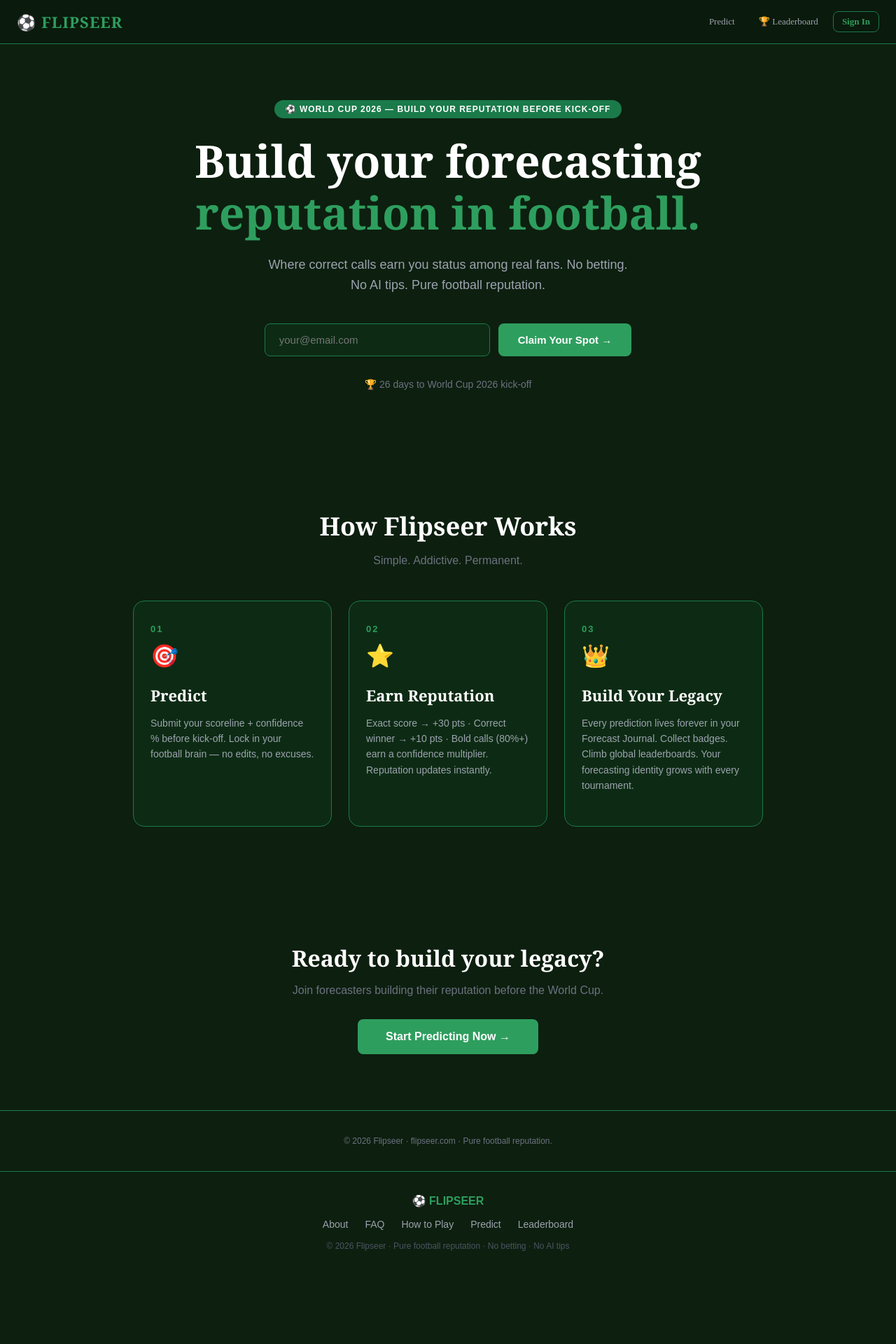
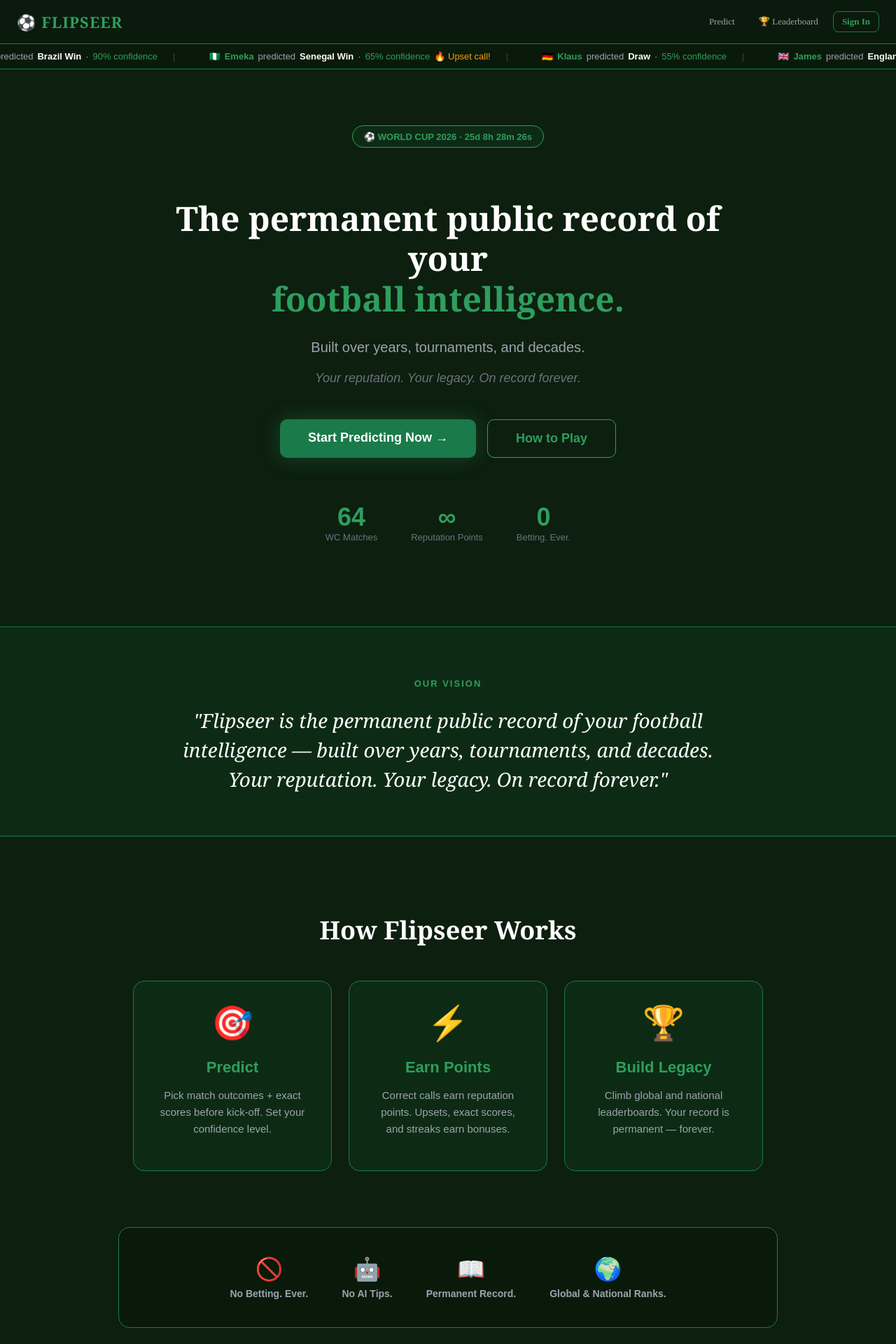
Before and after one commit to flipseer/flipseer, a Next.js app: page / in a window 1280 px wide. Shown: the top 1920 px of the page at 70% size. Before the commit the page ends 1819 px from the top, so only its background shows below. Built offline with nearby package versions, Linux system fonts and the light colour scheme; no server answers; the database is empty.

Commit message:
Update page.tsx

```diff
--- a/app/page.tsx
+++ b/app/page.tsx
@@ -1,5 +1,5 @@
 'use client';
-import { useState } from 'react';
+import { useState, useEffect } from 'react';
 import { createClient } from '@supabase/supabase-js';
 
 const supabase = createClient(
@@ -7,9 +7,83 @@ const supabase = createClient(
   process.env.NEXT_PUBLIC_SUPABASE_ANON_KEY!
 );
 
+const COUNTRY_FLAGS: { [key: string]: string } = {
+  'India': '🇮🇳', 'Brazil': '🇧🇷', 'Argentina': '🇦🇷', 'France': '🇫🇷',
+  'Germany': '🇩🇪', 'England': '🇬🇧', 'Spain': '🇪🇸', 'Portugal': '🇵🇹',
+  'Netherlands': '🇳🇱', 'Italy': '🇮🇹', 'Mexico': '🇲🇽', 'USA': '🇺🇸',
+  'Nigeria': '🇳🇬', 'Senegal': '🇸🇳', 'Morocco': '🇲🇦', 'Japan': '🇯🇵',
+  'South Korea': '🇰🇷', 'Australia': '🇦🇺', 'Canada': '🇨🇦', 'Colombia': '🇨🇴',
+  'Ecuador': '🇪🇨', 'Uruguay': '🇺🇾', 'Croatia': '🇭🇷', 'Serbia': '🇷🇸',
+  'Poland': '🇵🇱', 'Switzerland': '🇨🇭', 'Belgium': '🇧🇪', 'Denmark': '🇩🇰',
+  'Ghana': '🇬🇭', 'Cameroon': '🇨🇲', 'Tunisia': '🇹🇳', 'Saudi Arabia': '🇸🇦',
+  'Qatar': '🇶🇦', 'Iran': '🇮🇷', 'South Africa': '🇿🇦', 'Other': '🌍',
+};
+
+const FALLBACK_TICKER = [
+  { country: 'India', username: 'Praveen', match: 'Mexico vs South Africa', pick: 'Mexico Win', confidence: 80 },
+  { country: 'Brazil', username: 'Rafael', match: 'Brazil vs Croatia', pick: 'Brazil Win', confidence: 90 },
+  { country: 'Nigeria', username: 'Emeka', match: 'France vs Senegal', pick: 'Senegal Win', confidence: 65, upset: true },
+  { country: 'Germany', username: 'Klaus', match: 'Germany vs Japan', pick: 'Draw', confidence: 55 },
+  { country: 'England', username: 'James', match: 'England vs Croatia', pick: 'England Win', confidence: 75 },
+  { country: 'Spain', username: 'Carlos', match: 'Spain vs Morocco', pick: 'Spain Win', confidence: 85 },
+  { country: 'USA', username: 'Tyler', match: 'USA vs Canada', pick: 'USA Win', confidence: 70 },
+  { country: 'Japan', username: 'Kenji', match: 'Germany vs Japan', pick: 'Japan Win', confidence: 60, upset: true },
+];
+
 export default function Home() {
   const [email, setEmail] = useState('');
   const [submitted, setSubmitted] = useState(false);
+  const [tickerItems, setTickerItems] = useState(FALLBACK_TICKER);
+  const [days, setDays] = useState(0);
+  const [hours, setHours] = useState(0);
+  const [minutes, setMinutes] = useState(0);
+  const [seconds, setSeconds] = useState(0);
+
+  // Countdown timer
+  useEffect(() => {
+    const target = new Date('2026-06-11T00:00:00Z');
+    const interval = setInterval(() => {
+      const now = new Date();
+      const diff = target.getTime() - now.getTime();
+      if (diff <= 0) { clearInterval(interval); return; }
+      setDays(Math.floor(diff / (1000 * 60 * 60 * 24)));
+      setHours(Math.floor((diff / (1000 * 60 * 60)) % 24));
+      setMinutes(Math.floor((diff / (1000 * 60)) % 60));
+      setSeconds(Math.floor((diff / 1000) % 60));
+    }, 1000);
+    return () => clearInterval(interval);
+  }, []);
+
+  // Fetch real ticker data from Supabase
+  useEffect(() => {
+    const fetchTicker = async () => {
+      const { data } = await supabase
+        .from('predictions')
+        .select(`
+          predicted_outcome,
+          confidence_pct,
+          match_id,
+          profiles(username, country)
+        `)
+        .order('created_at', { ascending: false })
+        .limit(20);
+
+      if (data && data.length > 5) {
+        const items = data
+          .filter((p: any) => p.profiles?.username)
+          .map((p: any) => ({
+            country: p.profiles?.country || 'Other',
+            username: p.profiles?.username || 'Forecaster',
+            match: `Match ${p.match_id}`,
+            pick: p.predicted_outcome === 'home' ? 'Home Win' : p.predicted_outcome === 'away' ? 'Away Win' : 'Draw',
+            confidence: p.confidence_pct || 50,
+            upset: false,
+          }));
+        if (items.length > 0) setTickerItems(items);
+      }
+    };
+    fetchTicker();
+  }, []);
 
   const handleSubmit = async () => {
     if (!email) return;
@@ -17,70 +91,161 @@ export default function Home() {
     setSubmitted(true);
   };
 
-  const days = Math.ceil((new Date('2026-06-11').getTime() - new Date().getTime()) / (1000 * 60 * 60 * 24));
+  const doubled = [...tickerItems, ...tickerItems];
 
   return (
-    <main style={{ backgroundColor: '#0D1F0F', minHeight: '100vh', fontFamily: 'Arial, sans-serif', color: 'white' }}>
-      <section style={{ textAlign: 'center', padding: '80px 20px 60px' }}>
-        <div style={{ display: 'inline-block', backgroundColor: '#1A7A4A', color: 'white', fontSize: '12px', fontWeight: 'bold', padding: '6px 16px', borderRadius: '999px', marginBottom: '24px', letterSpacing: '1px' }}>
-          ⚽ WORLD CUP 2026 — BUILD YOUR REPUTATION BEFORE KICK-OFF
+    <main style={{ backgroundColor: '#0D1F0F', minHeight: '100vh', fontFamily: 'Arial, sans-serif', color: 'white', margin: 0 }}>
+
+      {/* LIVE TICKER */}
+      <div style={{
+        backgroundColor: '#0A1A0A',
+        borderBottom: '1px solid #1A7A4A',
+        overflow: 'hidden',
+        padding: '10px 0',
+        position: 'relative',
+      }}>
+        <div style={{
+          display: 'flex',
+          gap: '48px',
+          animation: 'ticker 40s linear infinite',
+          whiteSpace: 'nowrap',
+          width: 'max-content',
+        }}>
+          {doubled.map((item, i) => (
+            <span key={i} style={{ fontSize: '13px', color: '#9CA3AF', display: 'inline-flex', alignItems: 'center', gap: '6px' }}>
+              <span>{COUNTRY_FLAGS[item.country] || '🌍'}</span>
+              <span style={{ color: '#2E9E5E', fontWeight: 'bold' }}>{item.username}</span>
+              <span>predicted</span>
+              <span style={{ color: 'white', fontWeight: 'bold' }}>{item.pick}</span>
+              <span>·</span>
+              <span style={{ color: '#2E9E5E' }}>{item.confidence}% confidence</span>
+              {item.upset && <span style={{ color: '#F59E0B' }}>🔥 Upset call!</span>}
+              <span style={{ color: '#374151', marginLeft: '16px' }}>|</span>
+            </span>
+          ))}
         </div>
-        <h1 style={{ fontFamily: 'Georgia, serif', fontSize: 'clamp(32px, 6vw, 64px)', fontWeight: 'bold', lineHeight: 1.15, maxWidth: '800px', margin: '0 auto 24px' }}>
-          Build your forecasting<br />
-          <span style={{ color: '#2E9E5E' }}>reputation in football.</span>
+      </div>
+
+      <style>{`
+        @keyframes ticker {
+          0% { transform: translateX(0); }
+          100% { transform: translateX(-50%); }
+        }
+      `}</style>
+
+      {/* HERO */}
+      <section style={{ textAlign: 'center', padding: '80px 20px 40px', maxWidth: '900px', margin: '0 auto' }}>
+
+        {/* Badge */}
+        <div style={{ display: 'inline-block', backgroundColor: '#0D2B14', border: '1px solid #2E9E5E', borderRadius: '20px', padding: '6px 16px', marginBottom: '32px' }}>
+          <span style={{ fontSize: '13px', color: '#2E9E5E', fontWeight: 'bold' }}>⚽ WORLD CUP 2026 · {days}d {hours}h {minutes}m {seconds}s</span>
+        </div>
+
+        {/* Vision Statement */}
+        <h1 style={{ fontFamily: 'Georgia, serif', fontSize: '48px', lineHeight: '1.2', marginBottom: '24px', fontWeight: 'bold' }}>
+          The permanent public record of your<br />
+          <span style={{ color: '#2E9E5E' }}>football intelligence.</span>
         </h1>
-        <p style={{ fontSize: '18px', color: '#9CA3AF', maxWidth: '520px', margin: '0 auto 40px', lineHeight: 1.6 }}>
-          Where correct calls earn you status among real fans. No betting. No AI tips. Pure football reputation.
+
+        <p style={{ fontSize: '20px', color: '#9CA3AF', marginBottom: '16px', lineHeight: '1.6', maxWidth: '700px', margin: '0 auto 16px' }}>
+          Built over years, tournaments, and decades.
         </p>
-        {!submitted ? (
-          <div style={{ display: 'flex', gap: '12px', justifyContent: 'center', flexWrap: 'wrap' }}>
-            <input type="email" placeholder="your@email.com" value={email} onChange={(e) => setEmail(e.target.value)}
-              style={{ padding: '14px 20px', borderRadius: '8px', border: '1px solid #1A7A4A', backgroundColor: '#0D2B14', color: 'white', fontSize: '15px', width: '280px', outline: 'none' }} />
-            <button onClick={handleSubmit}
-              style={{ padding: '14px 28px', backgroundColor: '#2E9E5E', color: 'white', border: 'none', borderRadius: '8px', fontSize: '15px', fontWeight: 'bold', cursor: 'pointer' }}>
-              Claim Your Spot →
-            </button>
-          </div>
-        ) : (
-          <div style={{ backgroundColor: '#0D2B14', border: '1px solid #2E9E5E', borderRadius: '12px', padding: '20px 40px', display: 'inline-block' }}>
-            <p style={{ color: '#2E9E5E', fontWeight: 'bold', fontSize: '16px' }}>✅ You're on the list!</p>
-          </div>
-        )}
-        <div style={{ marginTop: '32px', fontSize: '14px', color: '#6B7280' }}>🏆 {days} days to World Cup 2026 kick-off</div>
-      </section>
 
-      <section style={{ maxWidth: '900px', margin: '0 auto', padding: '80px 20px' }}>
-        <div style={{ textAlign: 'center', marginBottom: '48px' }}>
-          <h2 style={{ fontFamily: 'Georgia, serif', fontSize: '36px', marginBottom: '8px' }}>How Flipseer Works</h2>
-          <p style={{ color: '#6B7280', fontSize: '16px' }}>Simple. Addictive. Permanent.</p>
+        <p style={{ fontSize: '18px', color: '#6B7280', marginBottom: '48px', fontStyle: 'italic' }}>
+          Your reputation. Your legacy. On record forever.
+        </p>
+
+        {/* CTA */}
+        <div style={{ display: 'flex', gap: '16px', justifyContent: 'center', flexWrap: 'wrap', marginBottom: '64px' }}>
+          <a href="/predict" style={{
+            backgroundColor: '#1A7A4A', color: 'white', padding: '16px 40px',
+            borderRadius: '10px', textDecoration: 'none', fontSize: '18px', fontWeight: 'bold',
+            boxShadow: '0 0 30px rgba(46,158,94,0.3)',
+          }}>
+            Start Predicting Now →
+          </a>
+          <a href="/how-to-play" style={{
+            backgroundColor: 'transparent', color: '#2E9E5E', padding: '16px 40px',
+            borderRadius: '10px', textDecoration: 'none', fontSize: '18px', fontWeight: 'bold',
+            border: '1px solid #2E9E5E',
+          }}>
+            How to Play
+          </a>
         </div>
-        <div style={{ display: 'grid', gridTemplateColumns: 'repeat(auto-fit, minmax(260px, 1fr))', gap: '24px' }}>
+
+        {/* Stats Row */}
+        <div style={{ display: 'flex', justifyContent: 'center', gap: '48px', flexWrap: 'wrap', marginBottom: '80px' }}>
           {[
-            { num: '01', title: 'Predict', icon: '🎯', body: 'Submit your scoreline + confidence % before kick-off. Lock in your football brain — no edits, no excuses.' },
-            { num: '02', title: 'Earn Reputation', icon: '⭐', body: 'Exact score → +30 pts · Correct winner → +10 pts · Bold calls (80%+) earn a confidence multiplier. Reputation updates instantly.' },
-            { num: '03', title: 'Build Your Legacy', icon: '👑', body: 'Every prediction lives forever in your Forecast Journal. Collect badges. Climb global leaderboards. Your forecasting identity grows with every tournament.' },
-          ].map(({ num, title, icon, body }) => (
-            <div key={num} style={{ backgroundColor: '#0D2B14', border: '1px solid #1A7A4A', borderRadius: '16px', padding: '32px 24px' }}>
-              <div style={{ fontSize: '13px', color: '#2E9E5E', fontWeight: 'bold', letterSpacing: '2px', marginBottom: '12px' }}>{num}</div>
-              <div style={{ fontSize: '32px', marginBottom: '12px' }}>{icon}</div>
-              <h3 style={{ fontFamily: 'Georgia, serif', fontSize: '22px', marginBottom: '12px' }}>{title}</h3>
-              <p style={{ color: '#9CA3AF', fontSize: '14px', lineHeight: '1.6' }}>{body}</p>
+            { value: '64', label: 'WC Matches' },
+            { value: '∞', label: 'Reputation Points' },
+            { value: '0', label: 'Betting. Ever.' },
+          ].map((stat, i) => (
+            <div key={i} style={{ textAlign: 'center' }}>
+              <div style={{ fontSize: '36px', fontWeight: 'bold', color: '#2E9E5E' }}>{stat.value}</div>
+              <div style={{ fontSize: '13px', color: '#6B7280' }}>{stat.label}</div>
             </div>
           ))}
         </div>
       </section>
 
-      <section style={{ textAlign: 'center', padding: '60px 20px 80px' }}>
-        <h2 style={{ fontFamily: 'Georgia, serif', fontSize: '32px', marginBottom: '16px' }}>Ready to build your legacy?</h2>
-        <p style={{ color: '#6B7280', marginBottom: '32px' }}>Join forecasters building their reputation before the World Cup.</p>
-        <a href="/auth" style={{ display: 'inline-block', backgroundColor: '#2E9E5E', color: 'white', padding: '16px 40px', borderRadius: '8px', textDecoration: 'none', fontWeight: 'bold', fontSize: '16px' }}>
+      {/* VISION SECTION */}
+      <section style={{ backgroundColor: '#0D2B14', borderTop: '1px solid #1A7A4A', borderBottom: '1px solid #1A7A4A', padding: '60px 20px', textAlign: 'center' }}>
+        <div style={{ maxWidth: '800px', margin: '0 auto' }}>
+          <p style={{ fontSize: '13px', color: '#2E9E5E', fontWeight: 'bold', letterSpacing: '2px', marginBottom: '24px' }}>OUR VISION</p>
+          <blockquote style={{ fontFamily: 'Georgia, serif', fontSize: '28px', lineHeight: '1.5', color: 'white', margin: 0, fontStyle: 'italic' }}>
+            "Flipseer is the permanent public record of your football intelligence — built over years, tournaments, and decades. Your reputation. Your legacy. On record forever."
+          </blockquote>
+        </div>
+      </section>
+
+      {/* HOW IT WORKS */}
+      <section style={{ padding: '80px 20px', maxWidth: '900px', margin: '0 auto' }}>
+        <h2 style={{ fontFamily: 'Georgia, serif', fontSize: '36px', textAlign: 'center', marginBottom: '48px' }}>How Flipseer Works</h2>
+        <div style={{ display: 'grid', gridTemplateColumns: 'repeat(auto-fit, minmax(250px, 1fr))', gap: '24px' }}>
+          {[
+            { icon: '🎯', title: 'Predict', desc: 'Pick match outcomes + exact scores before kick-off. Set your confidence level.' },
+            { icon: '⚡', title: 'Earn Points', desc: 'Correct calls earn reputation points. Upsets, exact scores, and streaks earn bonuses.' },
+            { icon: '🏆', title: 'Build Legacy', desc: 'Climb global and national leaderboards. Your record is permanent — forever.' },
+          ].map((item, i) => (
+            <div key={i} style={{ backgroundColor: '#0D2B14', border: '1px solid #1A7A4A', borderRadius: '16px', padding: '32px', textAlign: 'center' }}>
+              <div style={{ fontSize: '48px', marginBottom: '16px' }}>{item.icon}</div>
+              <h3 style={{ fontSize: '22px', color: '#2E9E5E', marginBottom: '12px' }}>{item.title}</h3>
+              <p style={{ color: '#9CA3AF', lineHeight: '1.6', fontSize: '15px' }}>{item.desc}</p>
+            </div>
+          ))}
+        </div>
+      </section>
+
+      {/* NO BETTING BANNER */}
+      <section style={{ backgroundColor: '#0A1A0A', border: '1px solid #1A7A4A', margin: '0 20px 80px', borderRadius: '16px', padding: '40px', textAlign: 'center', maxWidth: '860px', marginLeft: 'auto', marginRight: 'auto' }}>
+        <div style={{ display: 'flex', justifyContent: 'center', gap: '48px', flexWrap: 'wrap' }}>
+          {[
+            { icon: '🚫', text: 'No Betting. Ever.' },
+            { icon: '🤖', text: 'No AI Tips.' },
+            { icon: '📖', text: 'Permanent Record.' },
+            { icon: '🌍', text: 'Global & National Ranks.' },
+          ].map((item, i) => (
+            <div key={i} style={{ textAlign: 'center' }}>
+              <div style={{ fontSize: '32px', marginBottom: '8px' }}>{item.icon}</div>
+              <div style={{ fontSize: '14px', color: '#9CA3AF', fontWeight: 'bold' }}>{item.text}</div>
+            </div>
+          ))}
+        </div>
+      </section>
+
+      {/* READY CTA */}
+      <section style={{ textAlign: 'center', padding: '40px 20px 80px' }}>
+        <h2 style={{ fontFamily: 'Georgia, serif', fontSize: '40px', marginBottom: '16px' }}>Ready to build your legacy?</h2>
+        <p style={{ color: '#6B7280', marginBottom: '32px', fontSize: '16px' }}>Join forecasters building their reputation before the World Cup.</p>
+        <a href="/predict" style={{
+          backgroundColor: '#1A7A4A', color: 'white', padding: '18px 48px',
+          borderRadius: '10px', textDecoration: 'none', fontSize: '20px', fontWeight: 'bold',
+          boxShadow: '0 0 40px rgba(46,158,94,0.4)',
+        }}>
           Start Predicting Now →
         </a>
       </section>
 
-      <footer style={{ padding: '24px', textAlign: 'center', borderTop: '1px solid #1A7A4A' }}>
-        <p style={{ color: '#6B7280', fontSize: '12px' }}>© 2026 Flipseer · flipseer.com · Pure football reputation.</p>
-      </footer>
     </main>
   );
 }
```
